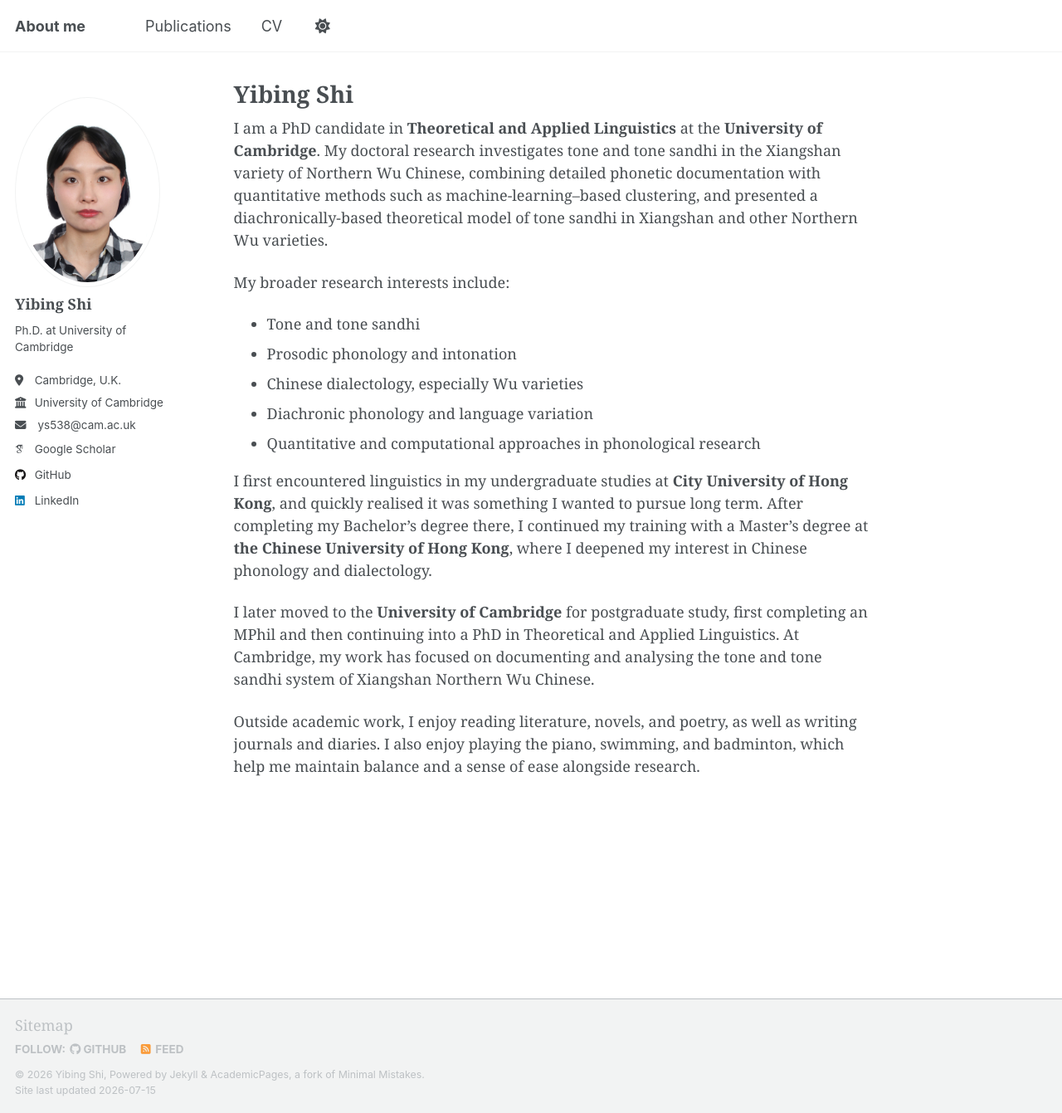
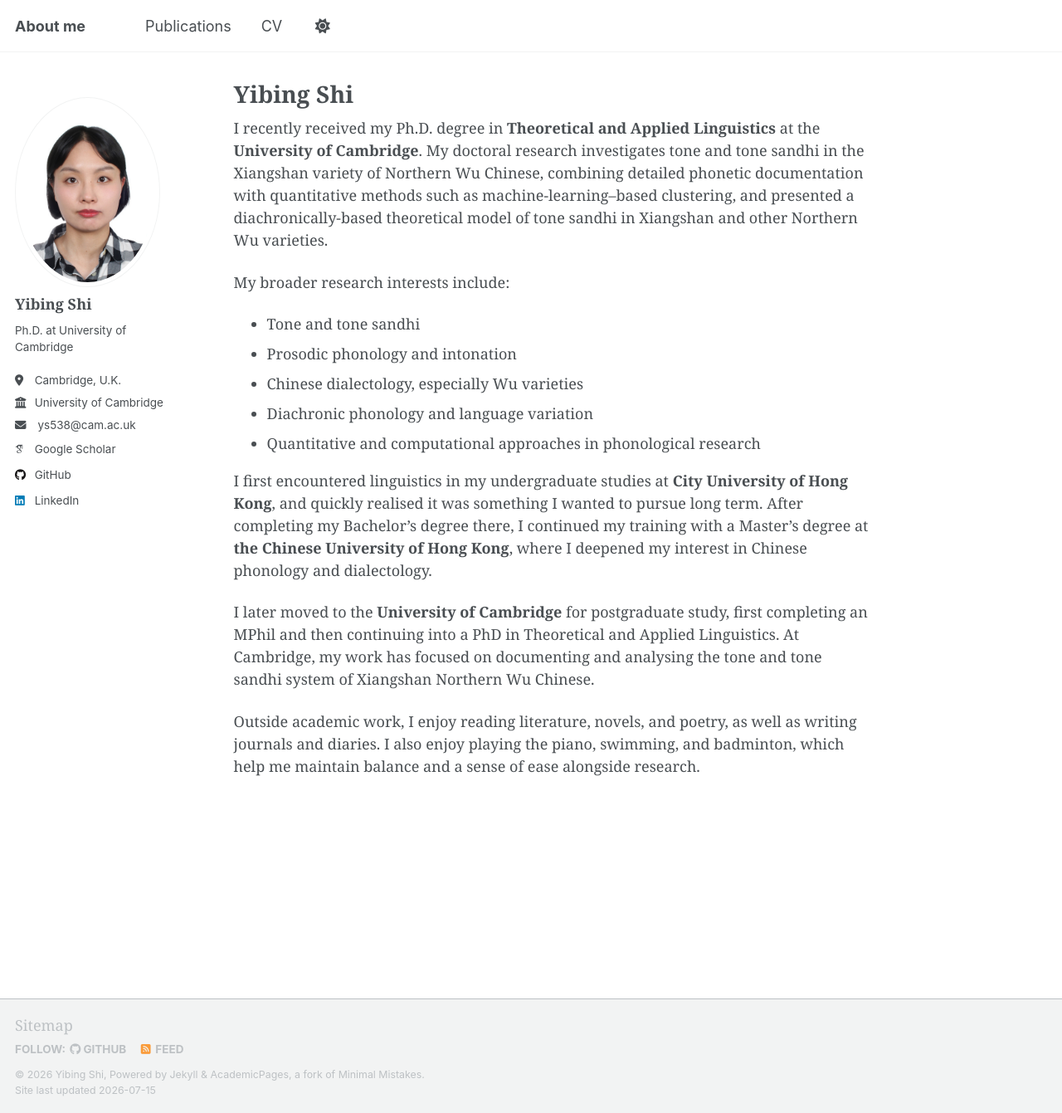
Before and after one commit to yibingshi418/yibingshi418.github.io, a Jekyll site: the page built from _pages/about.md, in a window 1280 px wide and 1341 px high. Shown: the whole window at 83% size. Built offline with Jekyll 4.4.1, drawn with Linux system fonts in a browser that asks for light colours; some web fonts are replaced; a script that is not in the unit is left out.

Commit message:
Update about.md

```diff
--- a/_pages/about.md
+++ b/_pages/about.md
@@ -7,7 +7,7 @@ redirect_from:
   - /about.html
 ---
 
-I am a PhD candidate in **Theoretical and Applied Linguistics** at the **University of Cambridge**. My doctoral research investigates tone and tone sandhi in the Xiangshan variety of Northern Wu Chinese, combining detailed phonetic documentation with quantitative methods such as machine-learning–based clustering, and presented a diachronically-based theoretical model of tone sandhi in Xiangshan and other Northern Wu varieties.
+I recently received my Ph.D. degree in **Theoretical and Applied Linguistics** at the **University of Cambridge**. My doctoral research investigates tone and tone sandhi in the Xiangshan variety of Northern Wu Chinese, combining detailed phonetic documentation with quantitative methods such as machine-learning–based clustering, and presented a diachronically-based theoretical model of tone sandhi in Xiangshan and other Northern Wu varieties.
 
 My broader research interests include:
 
```
